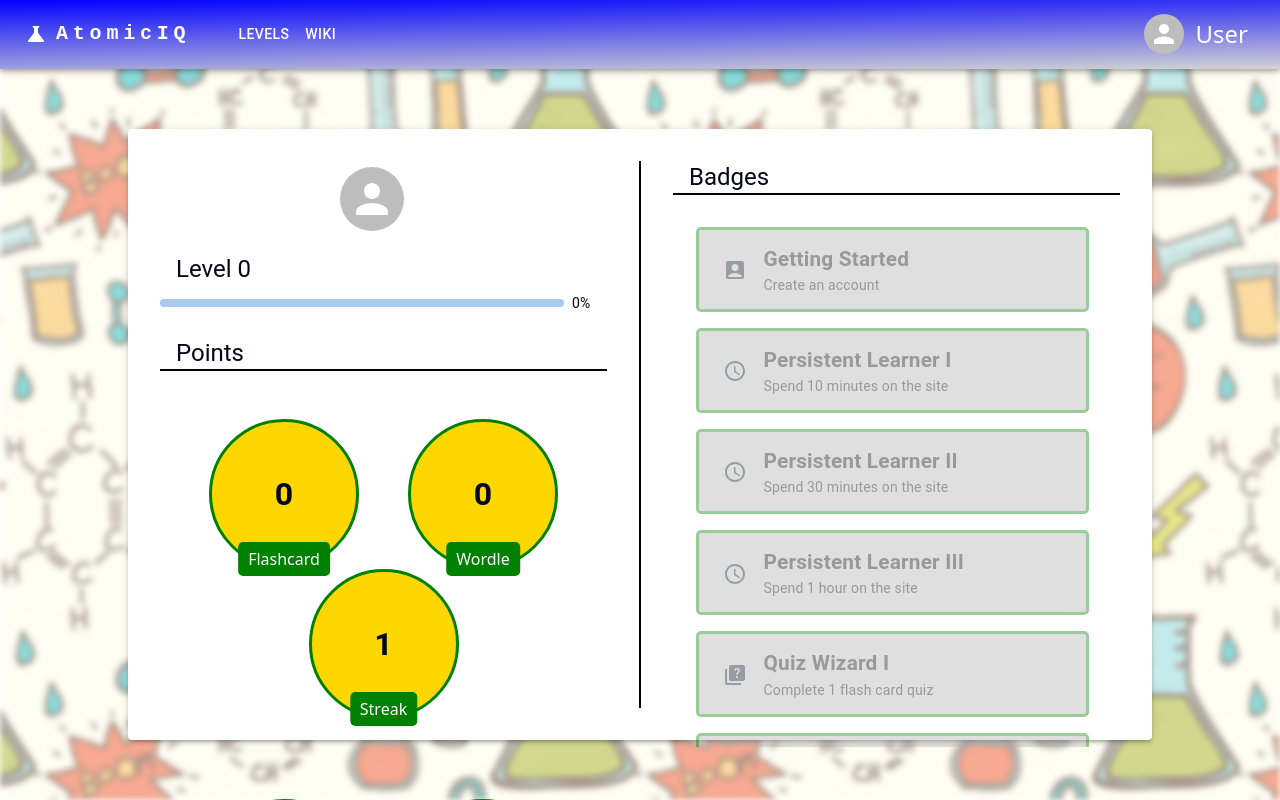
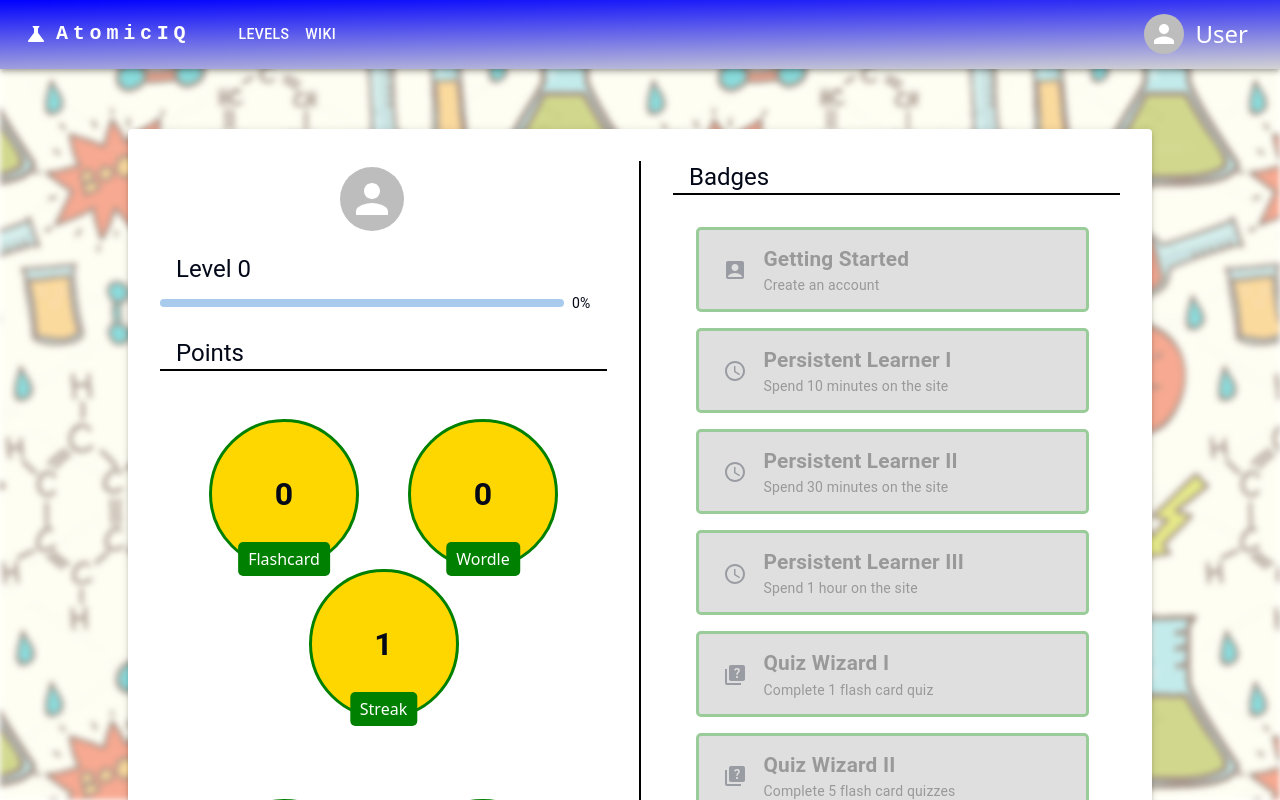
Before and after one commit to swu628/se701-project-React-AtomicIQ, a React (Vite) app in the folder Frontend/: page /profile in a window 1280 px wide. Shown: the top 800 px of the page. Built offline with nearby package versions, Linux system fonts and the light colour scheme.

Commit message:
Style: Fix profile height styling

```diff
--- a/Frontend/src/Pages/Profile.tsx
+++ b/Frontend/src/Pages/Profile.tsx
@@ -35,7 +35,6 @@ export default function Profile({ badgeData }: ProfileProps) {
         p: "2rem !important",
         marginTop: "7.5vh",
         marginBottom: "7.5vh",
-        minHeight: "75vh",
         width: "80vw",
         boxShadow: 3,
         display: "flex",
--- a/Frontend/src/components/Profile/Badges.tsx
+++ b/Frontend/src/components/Profile/Badges.tsx
@@ -49,7 +49,7 @@ export default function Badges({ badgeData, existingBadges }: BadgesProps) {
           <List
             sx={{
               maxWidth: "40vw",
-              height: "65vh",
+              height: "80vh",
               padding: 0,
               marginRight: "0.5rem",
             }}
```
